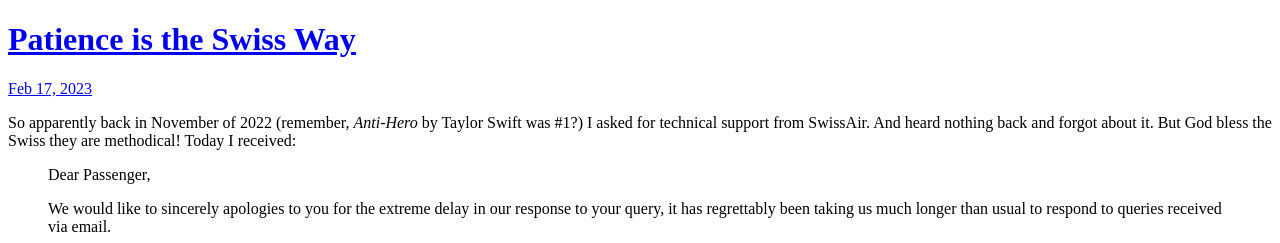
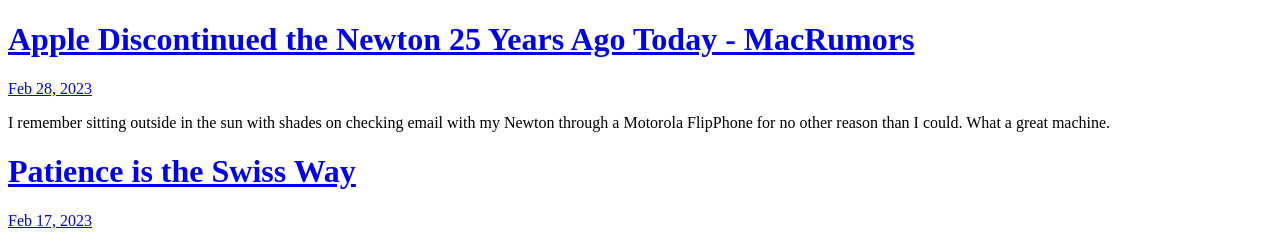
Before and after one commit to bobsica/bobiverse, a plain HTML site: page index.html in a window 1280 px wide. Shown: the top 243 px of the page. Drawn offline with Linux system fonts and the light colour scheme.

Commit message:
Archiving from Micro.blog.

```diff
--- a/index.html
+++ b/index.html
@@ -21,6 +21,20 @@
 <div class="h-feed">
 
 
+
+	  <div class="h-entry">
+
+			<h1><a href="https://bobsica.com/2023/02/28/apple-discontinued-the.html">Apple Discontinued the Newton 25 Years Ago Today - MacRumors</a></h1>
+
+
+		<a href="https://bobsica.com/2023/02/28/apple-discontinued-the.html" class="u-url"><time class="dt-published" datetime="2023-02-28 14:19:17 -0500">Feb 28, 2023</time></a>
+
+		<div class="e-content">
+			 <p>I remember sitting outside in the sun with shades on checking email with my Newton through a Motorola FlipPhone for no other reason than I could. What a great machine.</p>
+<!-- raw HTML omitted -->
+
+		</div>
+	  </div>
 
 	  <div class="h-entry">
 
```
